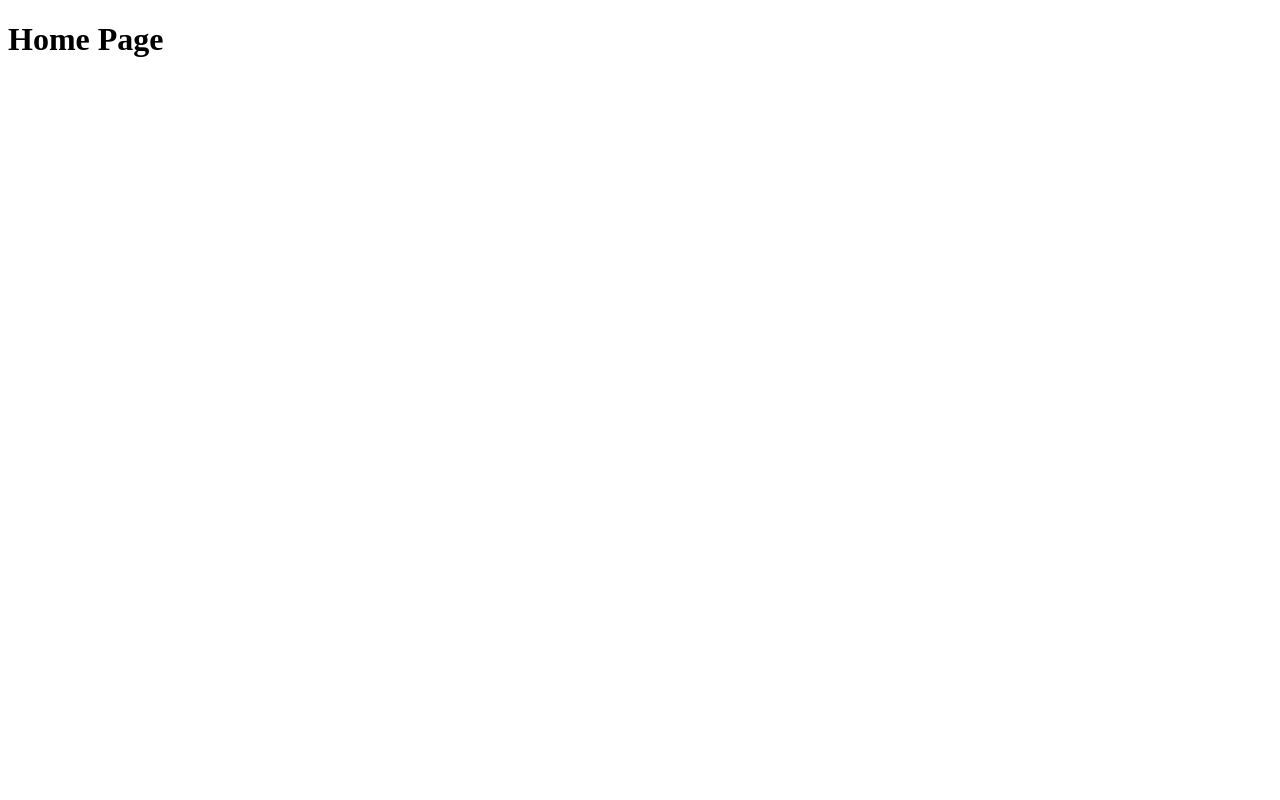
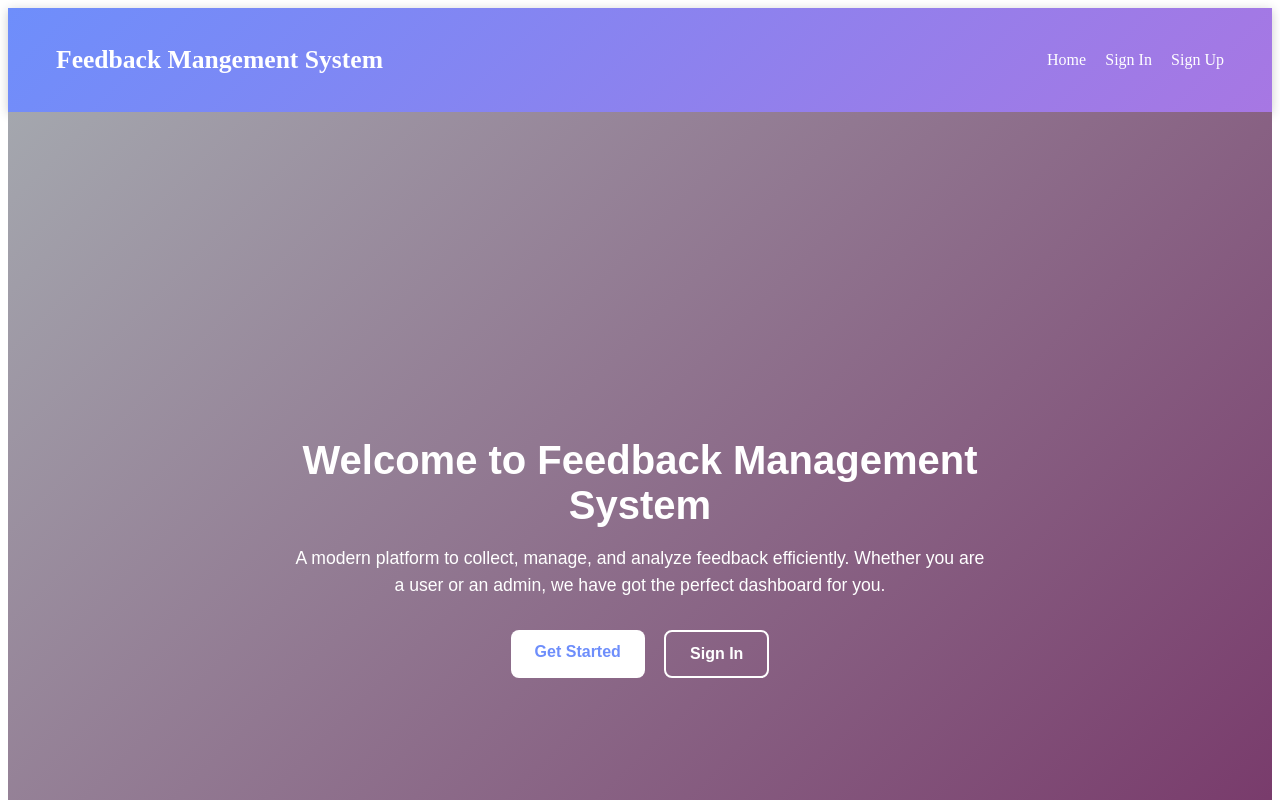
Before and after one commit to Pulkit6377/Feedback-Management-System, a React (Vite) app in the folder frontend/: page / in a window 1280 px wide. Shown: the top 800 px of the page. Built offline with nearby package versions, Linux system fonts and the light colour scheme.

Commit message:
Added Navbar and Home Page

```diff
--- a/frontend/src/App.jsx
+++ b/frontend/src/App.jsx
@@ -1,4 +1,4 @@
-import React from 'react'
+import React, { useState } from 'react'
 import {Routes, Route ,Navigate} from 'react-router-dom'
 import Navbar from './components/navbar/Navbar.jsx'
 import Home from './pages/home/Home.jsx'
@@ -11,6 +11,7 @@ import UserDash from './pages/userDash/UserDash.jsx'
 const App = () => {
   const token = localStorage.getItem("token");
   const user = token ? JSON.parse(localStorage.getItem("user")) : null ; // {name,role,email}
+
   return (
     <div className='app'>
       <Navbar />
@@ -22,7 +23,7 @@ const App = () => {
             path='/dashboard'
              element = {
                !token ? (
-                <Navigate to="/signup" />
+                <Navigate to="/" />
                ): user?.role ==="admin" ? (
                 <AdminDash />
                ): (
--- a/frontend/src/components/navbar/Navbar.css
+++ b/frontend/src/components/navbar/Navbar.css
@@ -0,0 +1,46 @@
+.navbar {
+  display: flex;
+  justify-content: space-between;
+  align-items: center;
+  padding: 1rem 3rem;
+  background: linear-gradient(135deg, #6e8efb, #a777e3);
+  color: white;
+  box-shadow: 0 2px 10px rgba(0,0,0,0.2);
+}
+
+.logo {
+  font-size: 1.6rem;
+  font-weight: 700;
+}
+
+.nav-links {
+  display: flex;
+  align-items: center;
+  gap: 1.2rem;
+}
+
+.nav-links a {
+  text-decoration: none;
+  color: white;
+  font-weight: 500;
+  transition: 0.3s;
+}
+
+.nav-links a:hover {
+  text-decoration: underline;
+}
+
+.nav-links button {
+  background-color: white;
+  color: #6e8efb;
+  border: none;
+  padding: 0.5rem 1rem;
+  border-radius: 8px;
+  cursor: pointer;
+  font-weight: 600;
+  transition: 0.3s;
+}
+
+.nav-links button:hover {
+  background-color: #f0f0f0;
+}
--- a/frontend/src/components/navbar/Navbar.jsx
+++ b/frontend/src/components/navbar/Navbar.jsx
@@ -1,11 +1,38 @@
 import React from 'react'
 import './Navbar.css'
+import {Link, useNavigate} from 'react-router-dom'
 
 const Navbar = () => {
+
+  const navigate = useNavigate();
+  const token = localStorage.getItem("token")
+  const user = JSON.parse(localStorage.getItem("user"))
+
+  const handlelogout = () =>{
+    localStorage.removeItem("token")
+    localStorage.removeItem("user")
+    navigate('/')
+  }
+
+
   return (
-    <div>
-
-    </div>
+    <nav className='navbar'>
+      <h2 className="logo">Feedback Mangement System</h2>
+      <div className="nav-links">
+        {!token ?(
+          <>
+          <Link to='/' >Home</Link>
+          <Link to='/signin'>Sign In</Link>
+          <Link to='/signup'>Sign Up</Link>
+          </>
+        ):(
+        <>
+        <span>Hi, {user?.name} </span>
+        <button onClick={handlelogout} >LogOut</button>
+        </>
+        )}
+      </div>
+    </nav>
   )
 }
 
--- a/frontend/src/pages/home/Home.css
+++ b/frontend/src/pages/home/Home.css
@@ -0,0 +1,58 @@
+.home-container {
+  height: 100vh;
+  background: linear-gradient(135deg, #a4a7ae, #753266);
+  display: flex;
+  justify-content: center;
+  align-items: center;
+  color: white;
+  text-align: center;
+  font-family: 'Poppins', sans-serif;
+  padding: 2rem;
+}
+
+.home-content {
+  max-width: 700px;
+}
+
+.home-content h1 {
+  font-size: 2.5rem;
+  margin-bottom: 1rem;
+}
+
+.home-content p {
+  font-size: 1.1rem;
+  margin-bottom: 2rem;
+  line-height: 1.5;
+}
+
+.home-buttons {
+  display: flex;
+  justify-content: center;
+  gap: 1.2rem;
+}
+
+.btn-primary, .btn-secondary {
+  padding: 0.8rem 1.5rem;
+  border-radius: 8px;
+  text-decoration: none;
+  font-weight: 600;
+  transition: 0.3s;
+}
+
+.btn-primary {
+  background-color: white;
+  color: #6e8efb;
+}
+
+.btn-secondary {
+  border: 2px solid white;
+  color: white;
+}
+
+.btn-primary:hover {
+  background-color: #f0f0f0;
+}
+
+.btn-secondary:hover {
+  background-color: rgba(255, 255, 255, 0.2);
+}
--- a/frontend/src/pages/home/Home.jsx
+++ b/frontend/src/pages/home/Home.jsx
@@ -1,10 +1,21 @@
 import React from 'react'
 import './Home.css'
+import { Link } from 'react-router-dom'
 
 const home = () => {
   return (
-    <div>
-      <h1>Home Page</h1>
+    <div className='home-container'>
+      <div className="home-content">
+        <h1>Welcome to Feedback Management System</h1>
+        <p>
+          A modern platform to collect, manage, and analyze feedback efficiently.
+          Whether you are a user or an admin, we have got the perfect dashboard for you.
+        </p>
+        <div className="home-buttons">
+        <Link to='/signup' className='btn-primary' >Get Started</Link>
+        <Link to='/signin' className='btn-secondary'  >Sign In</Link>
+        </div>
+      </div>
     </div>
   )
 }
--- a/frontend/src/pages/signIn/SignIn.css
+++ b/frontend/src/pages/signIn/SignIn.css
@@ -1,9 +1,10 @@
 .signin{
+    margin-right: 10px;
     position: absolute;
     z-index: 1;
     width: 100%;
     height: 100%;
-    background-color: wheat;
+    background: linear-gradient(135deg, #a4a7ae, #c11eab);
     display:grid
 }
 
@@ -46,7 +47,7 @@
     padding: 10px;
     border-radius: 4px;
     color: white;
-    background-color: grey;
+    background-color: #6e8efb;
     font-size: 15px;
     cursor: pointer;
 }
--- a/frontend/src/pages/signIn/SignIn.jsx
+++ b/frontend/src/pages/signIn/SignIn.jsx
@@ -24,9 +24,8 @@ const signIn = () => {
       e.preventDefault();
       const response = await axios.post(url+"/api/user/login",data);
       if(response.data.success){
-      // setToken(response.data.token);
       navigate('/dashboard')
-      localStorage.setItem("token",response.data.token)
+      setToken(response.data.token);
      }
      else{
       alert(response.data.message);
--- a/frontend/src/pages/signUp/SignUp.css
+++ b/frontend/src/pages/signUp/SignUp.css
@@ -3,7 +3,7 @@
     z-index: 1;
     width: 100%;
     height: 100%;
-    background-color: wheat;
+    background: linear-gradient(135deg, #a4a7ae, #c51ba0);
     display:grid
 }
 
@@ -46,7 +46,7 @@
     padding: 10px;
     border-radius: 4px;
     color: white;
-    background-color: grey;
+    background-color: #6e8efb;
     font-size: 15px;
     cursor: pointer;
 }
--- a/frontend/src/pages/userDash/UserDash.jsx
+++ b/frontend/src/pages/userDash/UserDash.jsx
@@ -4,7 +4,7 @@ import './UserDash.css'
 const userDash = () => {
   return (
     <div>
-      <h1>User Dashboard</h1>
+
     </div>
   )
 }
```
